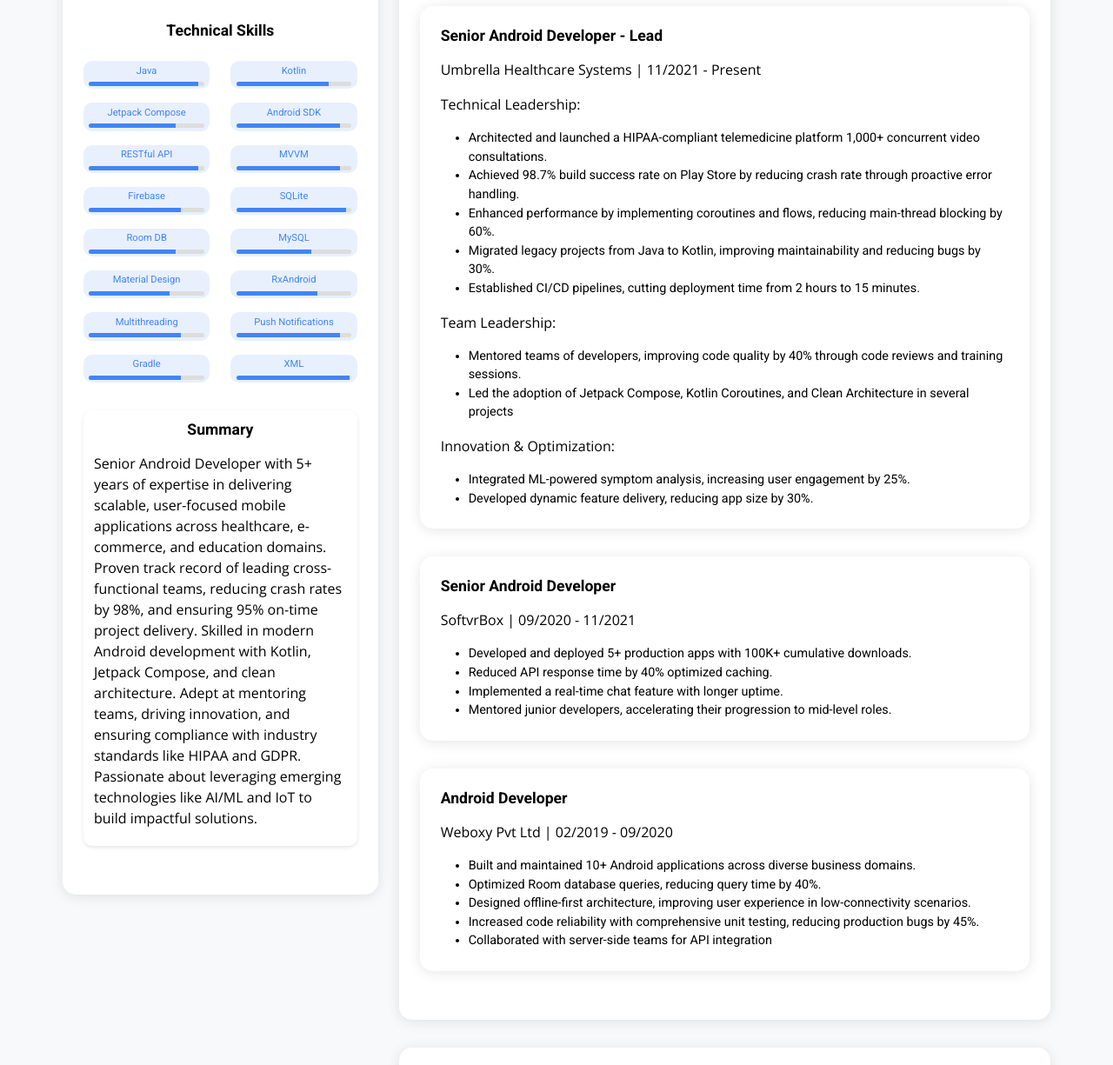
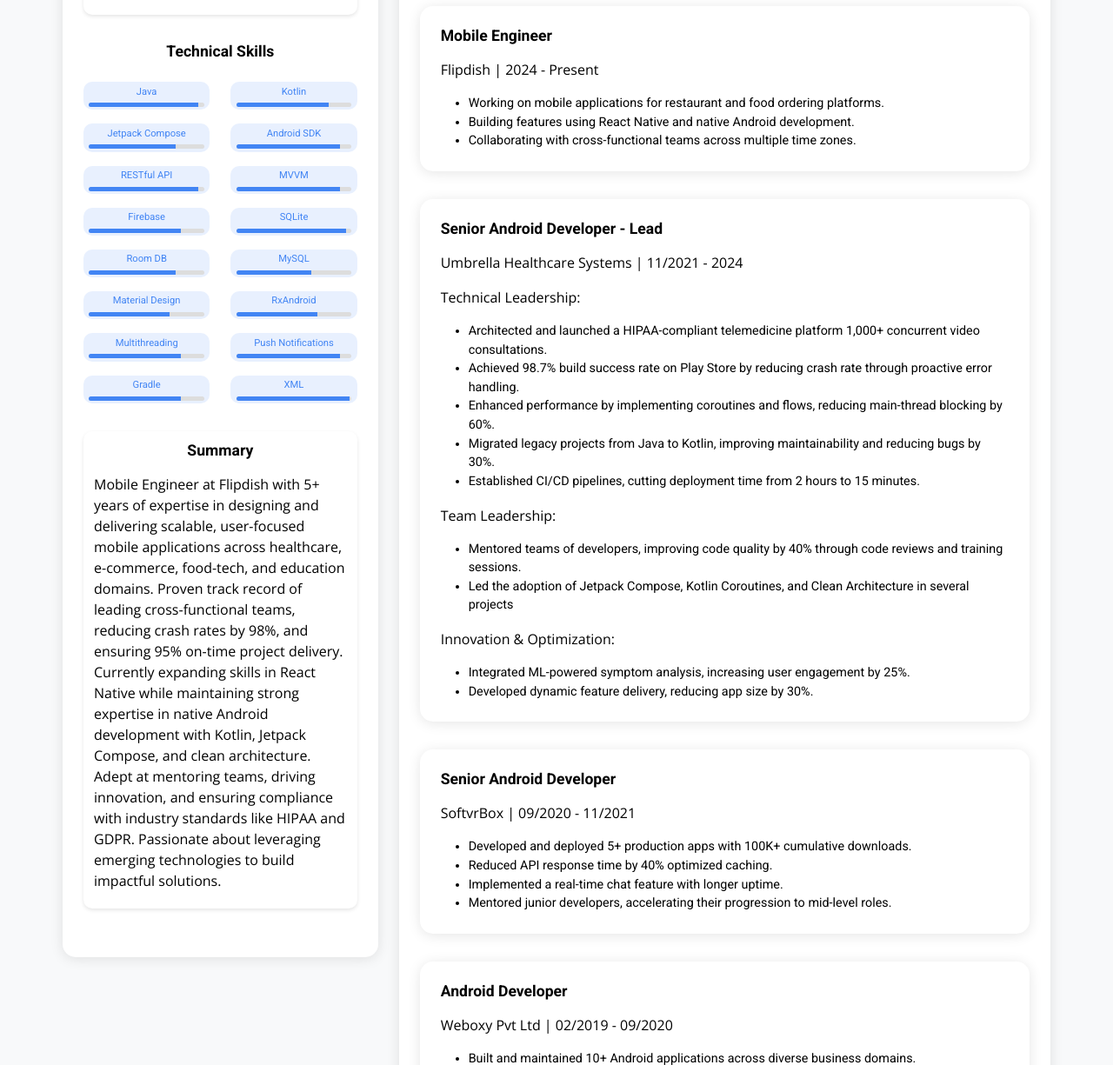
Before and after one commit to MHarisU/profile_haris, a plain HTML site: page index.html in a window 1280 px wide. Shown: the part 529-1754 px from the top of the page at 87% size. Drawn offline with nearby package versions, Linux system fonts and the light colour scheme.

Commit message:
Update profile to match LinkedIn - Added Flipdish role

```diff
--- a/index.html
+++ b/index.html
@@ -9,7 +9,7 @@
     <meta property="og:type" content="website">
     <link rel="canonical" href="https://mharisu.github.io/profile_haris/">
     <link rel="icon" type="image/x-icon" href="icons_img.png">
-    <title>Muhammad Haris - Android Developer</title>
+    <title>Muhammad Haris Rohail - Mobile Engineer | Flipdish</title>
     <link rel="preconnect" href="https://cdn.jsdelivr.net">
     <link rel="preconnect" href="https://cdnjs.cloudflare.com">
     <link href="https://cdn.jsdelivr.net/npm/bootstrap@5.3.0/dist/css/bootstrap.min.css" rel="stylesheet">
@@ -64,7 +64,7 @@
                 <div id="profile-card" class="profile-section text-center">
                     <img src="profile_img.jpg" alt="Muhammad Haris" class="profile-image mb-4">
                     <h2>Muhammad Haris</h2>
-                    <p class="text-muted text-muted-light mb-3">Senior Android Developer</p>
+                    <p class="text-muted text-muted-light mb-3">Mobile Engineer @ Flipdish | Senior Android Developer</p>
 
 
 
@@ -231,7 +231,7 @@
                     <div class="mt-4">
                         <div class="contact-info">
                             <h5>Summary</h5>
-                            <p class="text-start">Senior Android Developer with 5+ years of expertise in delivering scalable, user-focused mobile applications across healthcare, e-commerce, and education domains. Proven track record of leading cross-functional teams, reducing crash rates by 98%, and ensuring 95% on-time project delivery. Skilled in modern Android development with Kotlin, Jetpack Compose, and clean architecture. Adept at mentoring teams, driving innovation, and ensuring compliance with industry standards like HIPAA and GDPR. Passionate about leveraging emerging technologies like AI/ML and IoT to build impactful solutions.</p>
+                            <p class="text-start">Mobile Engineer at Flipdish with 5+ years of expertise in designing and delivering scalable, user-focused mobile applications across healthcare, e-commerce, food-tech, and education domains. Proven track record of leading cross-functional teams, reducing crash rates by 98%, and ensuring 95% on-time project delivery. Currently expanding skills in React Native while maintaining strong expertise in native Android development with Kotlin, Jetpack Compose, and clean architecture. Adept at mentoring teams, driving innovation, and ensuring compliance with industry standards like HIPAA and GDPR. Passionate about leveraging emerging technologies to build impactful solutions.</p>
                         </div>
                     </div>
                 </div>
@@ -295,8 +295,18 @@
 
 
                     <div class="experience-card">
+                        <h5>Mobile Engineer</h5>
+                        <p class="text-muted">Flipdish | 2024 - Present</p>
+                        <ul class="mb-0">
+                            <li>Working on mobile applications for restaurant and food ordering platforms.</li>
+                            <li>Building features using React Native and native Android development.</li>
+                            <li>Collaborating with cross-functional teams across multiple time zones.</li>
+                        </ul>
+                    </div>
+
+                    <div class="experience-card">
                         <h5>Senior Android Developer - Lead</h5>
-                        <p class="text-muted">Umbrella Healthcare Systems | 11/2021 - Present</p>
+                        <p class="text-muted">Umbrella Healthcare Systems | 11/2021 - 2024</p>
                         <p class="text-muted">Technical Leadership:</p>
                         <ul class="mb-0">
                             <li>Architected and launched a HIPAA-compliant telemedicine platform 1,000+ concurrent video consultations.</li>
```
